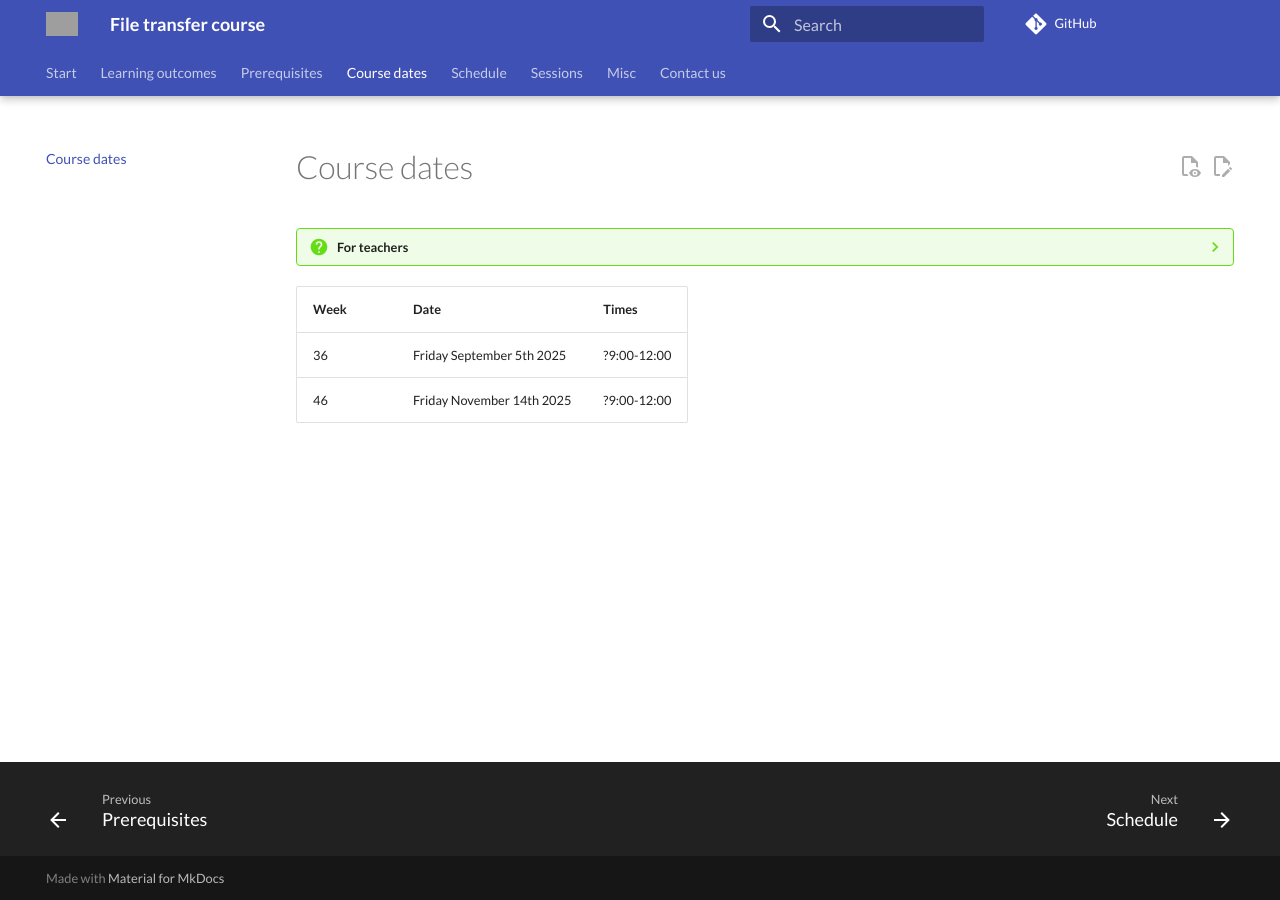
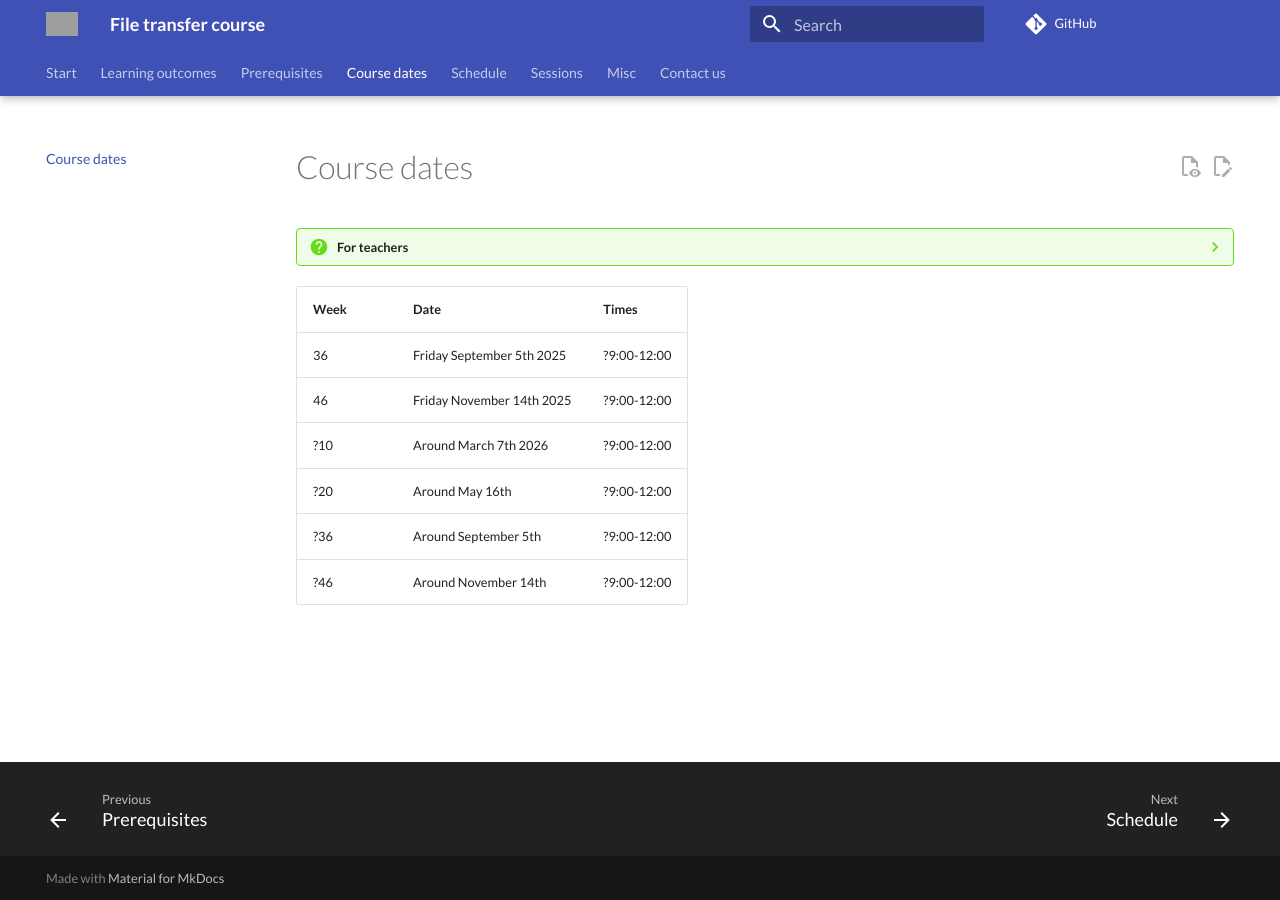
Before and after one commit to UPPMAX/naiss_file_transfer_course, an MkDocs documentation site: the page built from docs/course_dates.md, in a window 1280 px wide. Built offline with MkDocs 1.6.1 and Material for MkDocs 9.7.7, drawn with Linux system fonts in a browser that asks for light colours; comment, search, counter and statistics services are not loaded; grey boxes are pictures that could not be loaded.

Commit message:
Sketch future course dates

```diff
--- a/docs/course_dates.md
+++ b/docs/course_dates.md
@@ -20,3 +20,7 @@ Week|Date                     |Times
 ----|-------------------------|-----------
 36  |Friday September 5th 2025|?9:00-12:00
 46  |Friday November 14th 2025|?9:00-12:00
+?10 |Around March 7th 2026    |?9:00-12:00
+?20 |Around May 16th          |?9:00-12:00
+?36 |Around September 5th     |?9:00-12:00
+?46 |Around November 14th     |?9:00-12:00
```
Also changed, not shown: docs/past_course_dates.md (deleted, +0 -11 lines).
